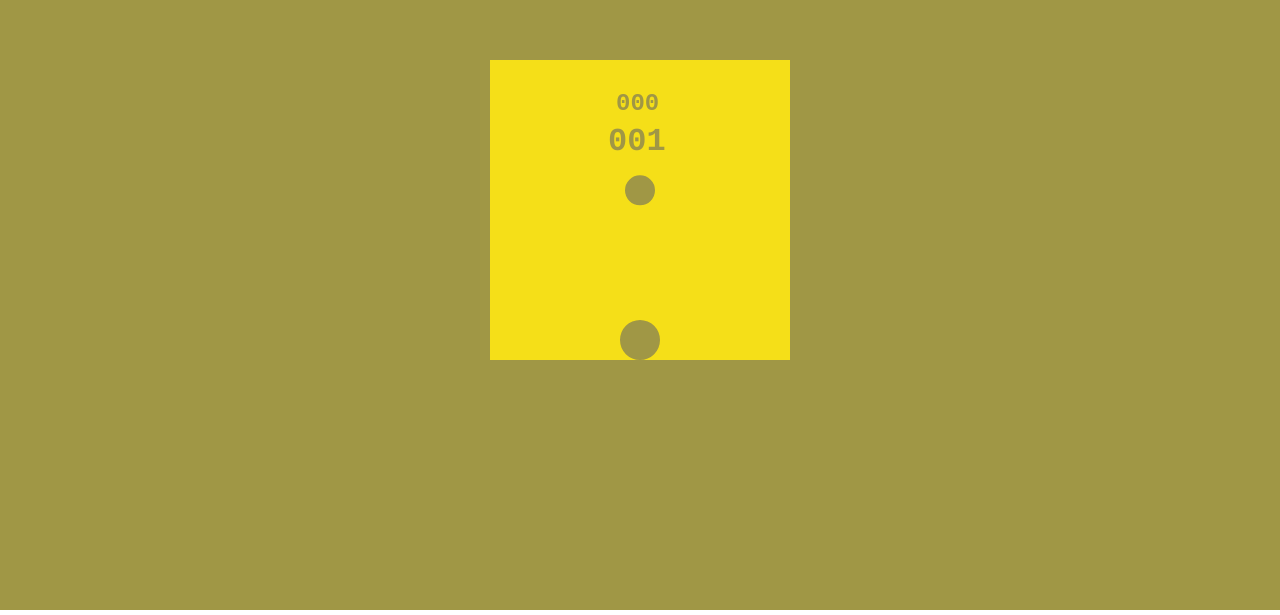
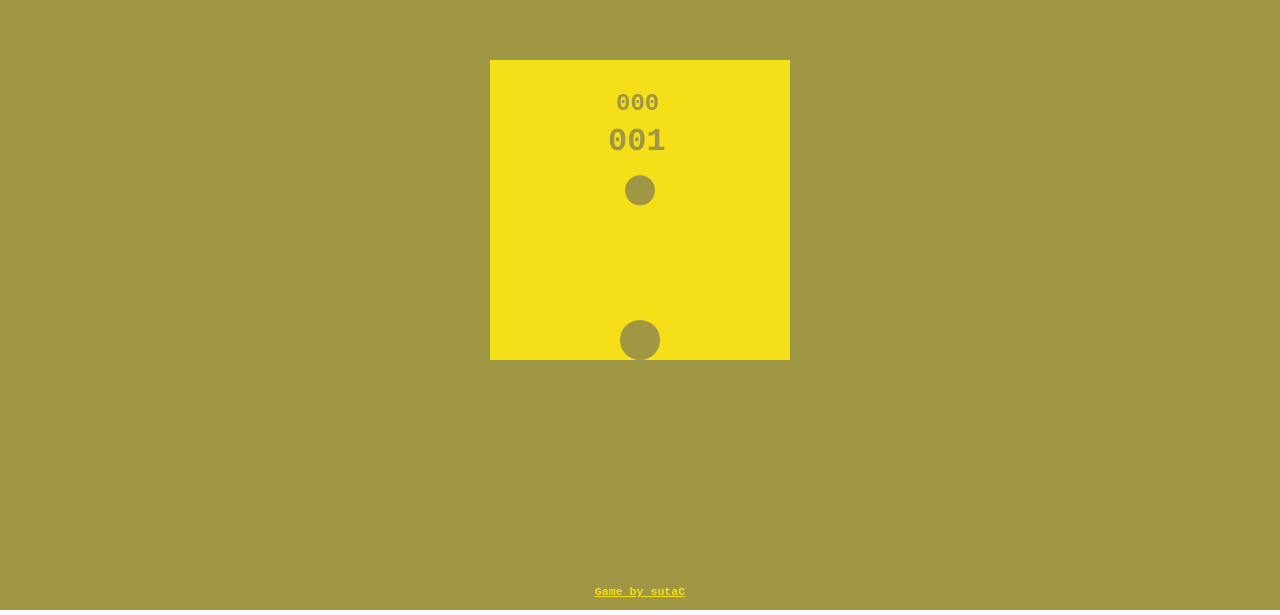
Before and after one commit to sutaC/TheStubborn, a plain HTML site: page src/index.html in a window 1280 px wide. Shown: the part 190-805 px from the top of the page. Drawn offline with Linux system fonts and the light colour scheme.

Commit message:
Author ref

```diff
--- a/src/index.html
+++ b/src/index.html
@@ -9,5 +9,12 @@
     </head>
     <body>
         <canvas id="gameCanvas"></canvas>
+        <a
+            id="refA"
+            href="https://github.com/sutaC"
+            target="_blank"
+            rel="noopener noreferrer"
+            >Game by sutaC</a
+        >
     </body>
 </html>
--- a/src/scripts/Game.js
+++ b/src/scripts/Game.js
@@ -234,6 +234,14 @@ export default class Game {
      */
     render() {
         const colorIdx = Math.floor(this.scoreboard.score / 100);
+        document.body.style.setProperty(
+            "--clr-primary",
+            this.scene.colors[colorIdx].background
+        );
+        document.body.style.setProperty(
+            "--clr-secondary",
+            this.scene.colors[colorIdx].object
+        );
         // Clears canvas
         this.ctx.fillStyle = this.scene.colors[colorIdx].object;
         this.ctx.fillRect(0, 0, this.ctx.canvas.width, this.ctx.canvas.height);
--- a/src/styles/style.css
+++ b/src/styles/style.css
@@ -1,13 +1,30 @@
 * {
     box-sizing: border-box;
+}
+
+html {
+    font-family: "Courier New", Courier, monospace;
 }
 
 body {
     margin: 0;
     min-height: 100vh;
     overflow: hidden;
+    --clr-primary: #000000; /* changed by js */
+    --clr-secondary: #ffffff; /* changed by js */
 }
 
 #gameCanvas {
     background: black;
 }
+
+#refA {
+    display: block;
+    position: absolute;
+    left: 50%;
+    bottom: 0.725rem;
+    translate: -50% 0;
+    font-size: 0.725rem;
+    font-weight: bold;
+    color: var(--clr-primary);
+}
```
